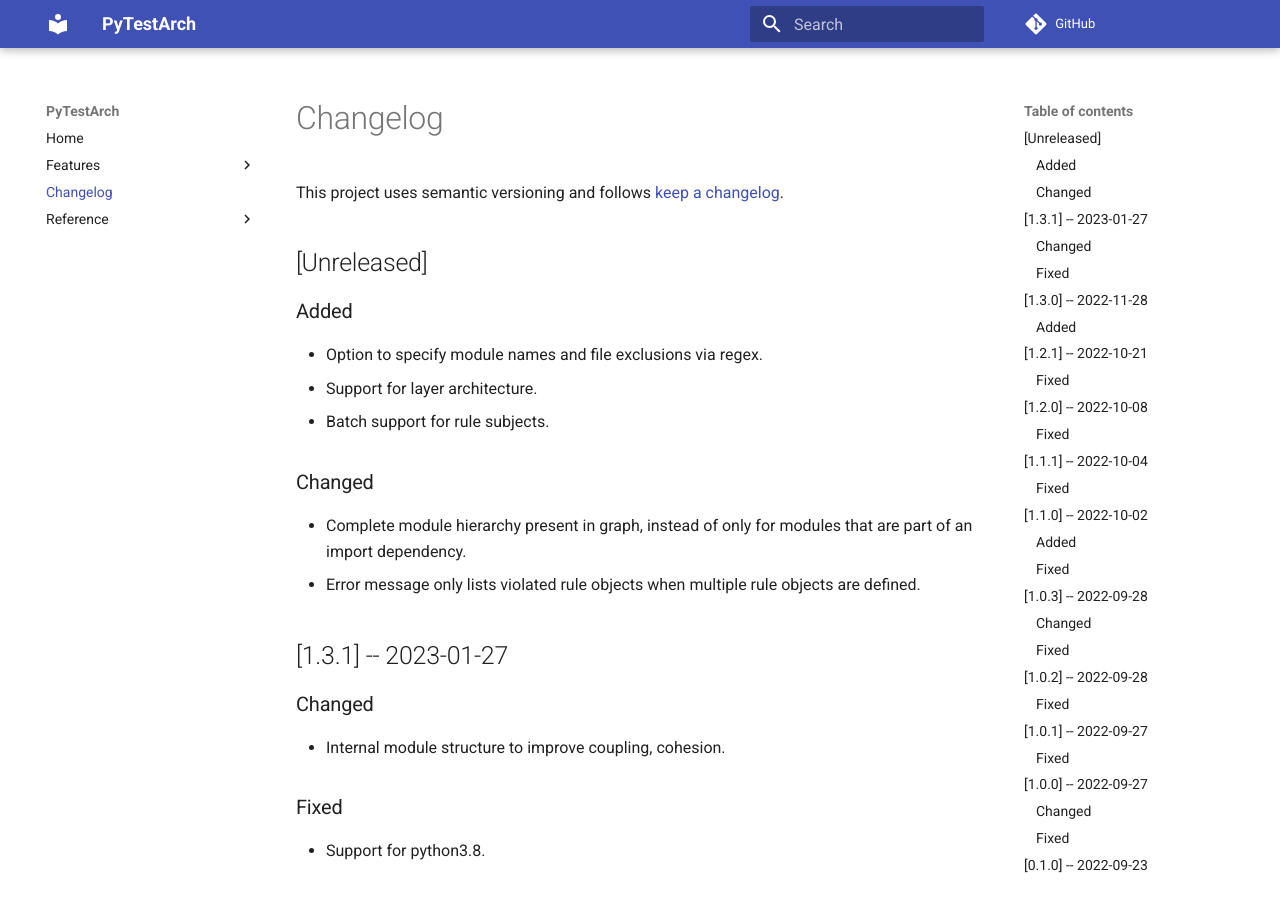
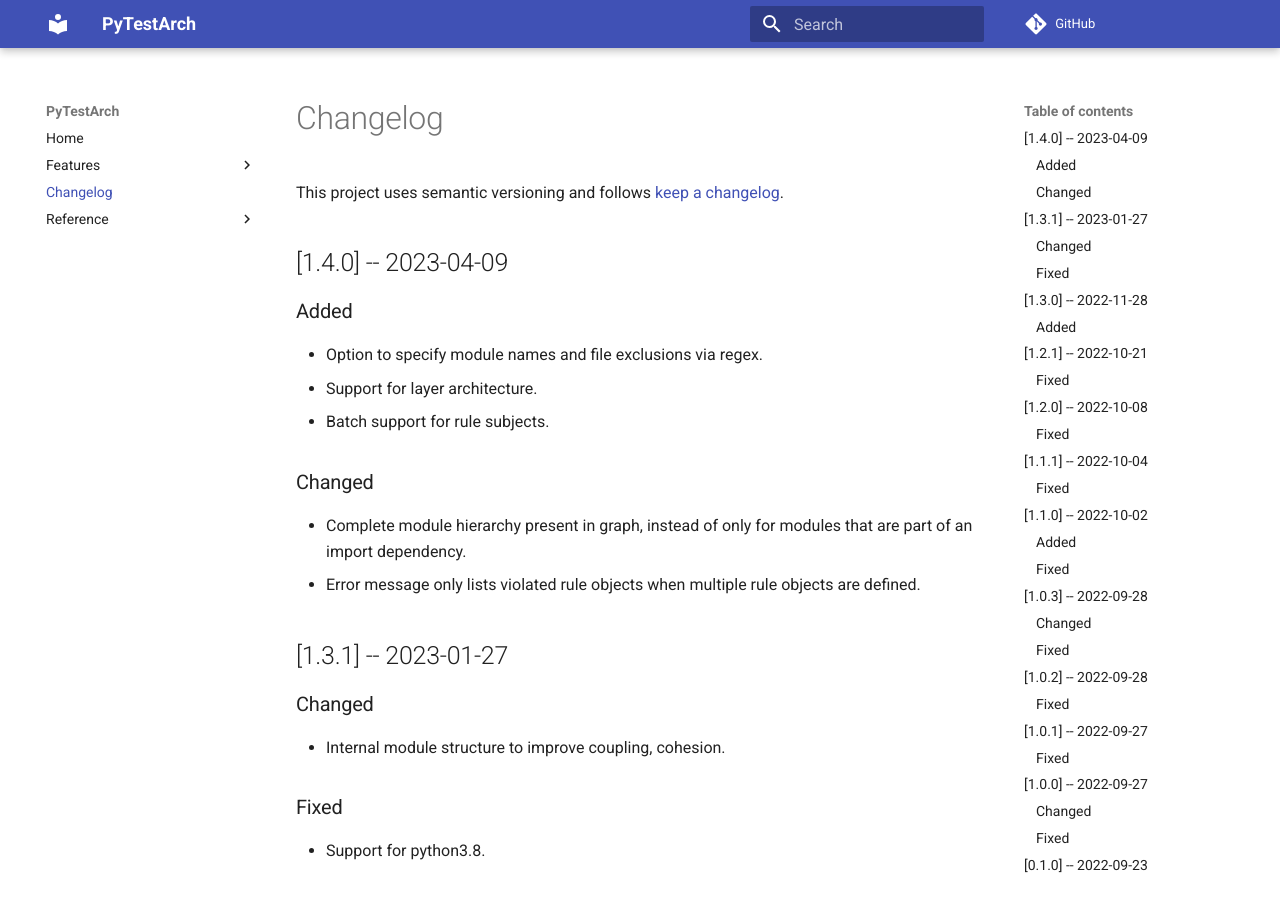
Before and after one commit to zyskarch/pytestarch, an MkDocs documentation site: the page built from docs/changelog.md, in a window 1280 px wide and 900 px high. Built offline with MkDocs 1.6.1 and Material for MkDocs 9.7.7, drawn with Linux system fonts in a browser that asks for light colours; comment, search, counter and statistics services are not loaded.

Commit message:
Release: Prepare.

```diff
--- a/docs/changelog.md
+++ b/docs/changelog.md
@@ -3,7 +3,7 @@
 This project uses semantic versioning and follows [keep a changelog](https://keepachangelog.com).
 
 
-## [Unreleased]
+## [1.4.0] -- 2023-04-09
 ### Added
 - Option to specify module names and file exclusions via regex.
 - Support for layer architecture.
--- a/pyproject.toml
+++ b/pyproject.toml
@@ -1,6 +1,6 @@
 [tool.poetry]
 name = "PyTestArch"
-version = "1.3.1"
+version = "1.4.0"
 description = "Test framework for software architecture based on imports between modules"
 authors = ["zyskarch <zyskarch@gmail.com>"]
 maintainers = ["zyskarch <zyskarch@gmail.com>"]
```
